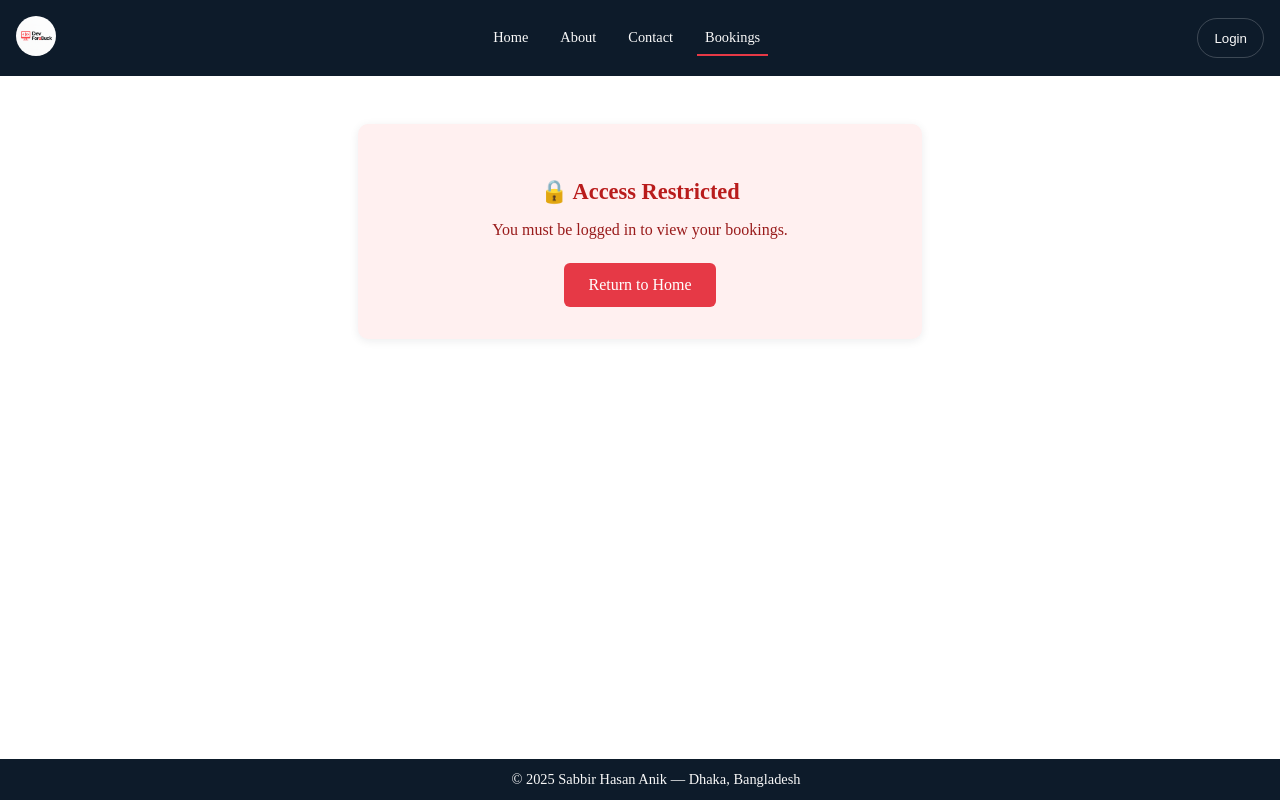
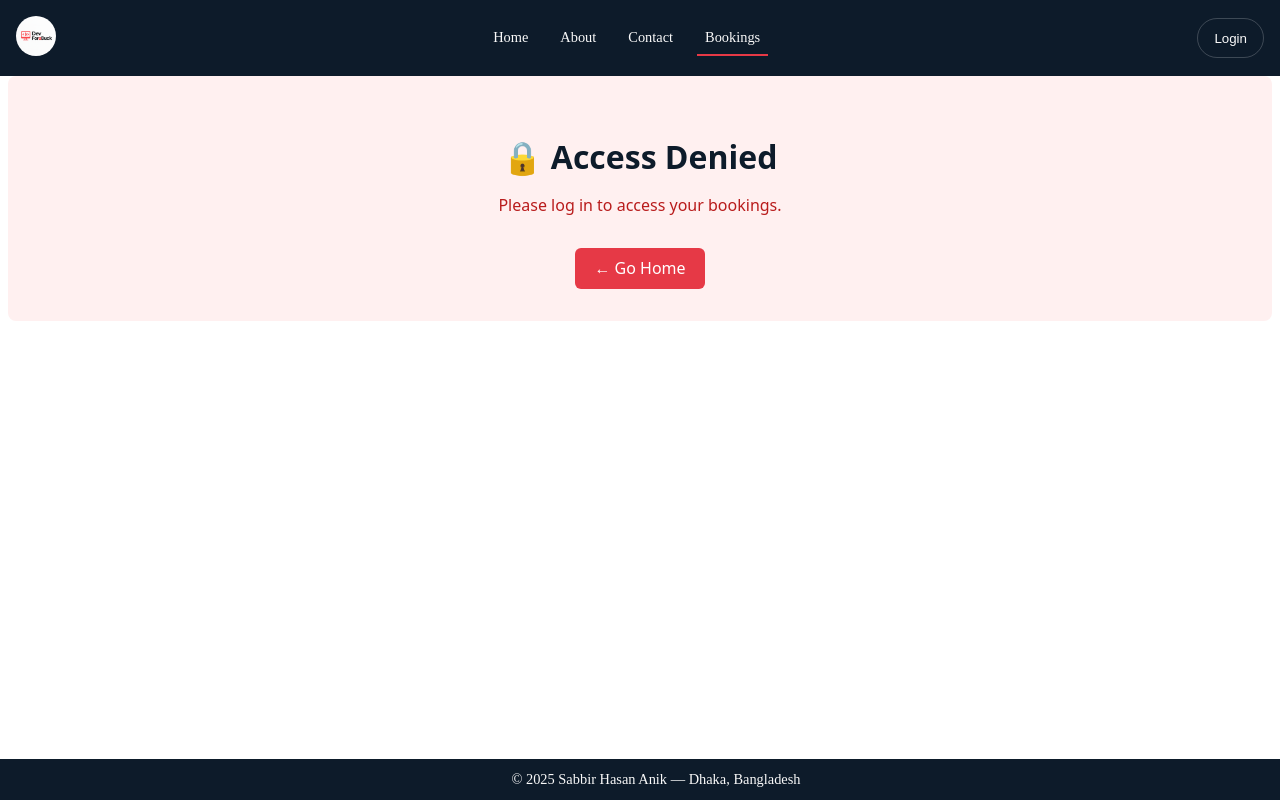
Before and after one commit to anik-ewu/devforabuck, an Angular app in the folder frontend/devforabuck-web/: page /bookings in a window 1280 px wide. Built offline with nearby package versions, Linux system fonts and the light colour scheme.

Commit message:
fix table design

```diff
--- a/frontend/devforabuck-web/src/app/pages/bookings/bookings.html
+++ b/frontend/devforabuck-web/src/app/pages/bookings/bookings.html
@@ -1,32 +1,28 @@
-<div *ngIf="notAllowed" class="auth-warning">
-  <h3>🔒 Access Restricted</h3>
-  <p>You must be logged in to view your bookings.</p>
-  <a routerLink="/" class="cta-btn">Return to Home</a>
-</div>
+<!-- Restricted Message -->
+<section class="restricted-view" *ngIf="notAllowed">
+  <h2>🔒 Access Denied</h2>
+  <p>Please log in to access your bookings.</p>
+  <a class="btn-primary" routerLink="/">← Go Home</a>
+</section>
 
+<!-- Bookings Section -->
+<section class="bookings" *ngIf="!notAllowed">
+  <header class="bookings-header">
+    <h1>📘 My Bookings</h1>
+    <div class="actions">
+      <button (click)="refreshBookings()">🔄 Refresh</button>
+      <button (click)="exportBookings()">📤 Export</button>
+    </div>
+  </header>
 
-<div class="bookings-container"  *ngIf="!notAllowed">
-  <div class="bookings-header">
-    <h1>Manage Bookings</h1>
-    <div class="booking-actions">
-      <button class="refresh-btn" (click)="refreshBookings()">
-        <span class="icon">🔄</span> Refresh
-      </button>
-      <button class="export-btn" (click)="exportBookings()">
-        <span class="icon">📤</span> Export
-      </button>
-    </div>
-  </div>
-
-  <div class="table-wrapper" *ngIf="bookings.length; else noBookings">
-    <table class="bookings-table">
+  <div *ngIf="bookings.length; else noData" class="table-container">
+    <table class="responsive-table">
       <thead>
         <tr>
           <th>Name</th>
           <th>Email</th>
           <th>Stack</th>
           <th>Experience</th>
-          <!-- <th>Session Type</th> -->
           <th>Slot Time</th>
           <th>Actions</th>
         </tr>
@@ -35,32 +31,31 @@
         <tr *ngFor="let booking of bookings">
           <td data-label="Name">{{ booking.name }}</td>
           <td data-label="Email">
-            <a href="mailto:{{ booking.email }}" class="email-link">{{ booking.email }}</a>
+            <a [href]="'mailto:' + booking.email">{{ booking.email }}</a>
           </td>
-          <td data-label="Stack" class="stack-tag">{{ booking.stack }}</td>
+          <td data-label="Stack">{{ booking.stack }}</td>
           <td data-label="Exp">{{ booking.experienceYears }} yrs</td>
-          <!-- <td data-label="Type">{{ booking.sessionType || 'CV Review' }}</td> -->
-          <td data-label="Time">{{ booking.slotTime | date: 'MMM d, y, h:mm a' }}</td>
-          <td data-label="Actions" class="actions">
-            <a [href]="booking.resumeUrl" target="_blank" class="action-btn view-resume" *ngIf="booking.resumeUrl">
-              <span class="icon">👁️</span> Resume
+          <td data-label="Time">{{ booking.slotTime | date:'MMM d, y, h:mm a' }}</td>
+          <td data-label="Actions">
+            <a *ngIf="booking.resumeUrl"
+               class="btn-secondary download-btn"
+               [href]="booking.resumeUrl"
+               download
+               target="_blank">
+              ⬇️
             </a>
-            <!-- TODO: add later -->
-            <!-- <button class="action-btn cancel" (click)="cancelBooking(booking.id)">
-              <span class="icon">❌</span> Cancel
-            </button> -->
           </td>
+
         </tr>
       </tbody>
     </table>
   </div>
 
-  <ng-template #noBookings>
+  <ng-template #noData>
     <div class="empty-state">
-      <div class="empty-icon">📅</div>
-      <h3>No Bookings Found</h3>
-      <p>You currently have no scheduled sessions.</p>
-      <a routerLink="/bookings/new" class="cta-btn">Create New Booking</a>
+      <h3>📅 No Bookings</h3>
+      <p>You haven't scheduled any sessions yet.</p>
+      <a class="btn-primary" routerLink="/bookings/new">➕ Book Now</a>
     </div>
   </ng-template>
-</div>
+</section>
--- a/frontend/devforabuck-web/src/app/pages/bookings/bookings.scss
+++ b/frontend/devforabuck-web/src/app/pages/bookings/bookings.scss
@@ -1,287 +1,148 @@
-.bookings-container {
+.bookings, .restricted-view {
   max-width: 1200px;
-  margin: 0 auto;
-  padding: 2rem 1.5rem;
+  margin: auto;
+  padding: 2rem 1rem;
   font-family: system-ui, sans-serif;
-  color: #0d1b2a;
 
-  .bookings-header {
-    display: flex;
-    justify-content: space-between;
-    align-items: center;
-    margin-bottom: 2rem;
-    flex-wrap: wrap;
-    gap: 1rem;
-
-    h1 {
-      font-size: 2rem;
-      font-weight: 700;
-      margin: 0;
-    }
+  h1, h2 {
+    font-size: 2rem;
+    color: #0d1b2a;
+    margin-bottom: 1rem;
   }
 
-  .booking-actions {
+  .actions {
     display: flex;
-    gap: 0.75rem;
+    gap: 1rem;
+    flex-wrap: wrap;
+    margin-bottom: 1.5rem;
 
     button {
-      display: flex;
-      align-items: center;
-      gap: 0.5rem;
-      padding: 0.6rem 1rem;
+      background: #f0f4f8;
+      border: none;
+      padding: 0.6rem 1.2rem;
       border-radius: 6px;
       font-weight: 500;
       cursor: pointer;
-      transition: all 0.2s;
-      border: none;
-      font-size: 0.9rem;
+      transition: 0.2s;
 
-      .icon {
-        font-size: 1rem;
+      &:hover {
+        background: #e2e8f0;
+      }
+    }
+    .download-btn {
+      background: #f0fdf4;
+      color: #065f46;
+
+      &:hover {
+        background: #dcfce7;
+      }
+    }
+
+  }
+
+  .table-container {
+    overflow-x: auto;
+    background: white;
+    border-radius: 10px;
+    box-shadow: 0 2px 8px rgba(0, 0, 0, 0.05);
+  }
+
+  .responsive-table {
+    width: 100%;
+    border-collapse: collapse;
+
+    th, td {
+      padding: 1rem;
+      font-size: 0.95rem;
+      text-align: left;
+      border-bottom: 1px solid #eee;
+    }
+
+    thead {
+      background: #0d1b2a;
+      color: white;
+    }
+
+    @media (max-width: 768px) {
+      thead {
+        display: none;
       }
 
-      &.refresh-btn {
-        background: #f0f4f8;
-        color: #0d1b2a;
-
-        &:hover {
-          background: #e1e8ed;
-        }
+      tr {
+        display: block;
+        margin-bottom: 1rem;
+        border: 1px solid #e2e8f0;
+        border-radius: 8px;
+        padding: 1rem;
       }
 
-      &.export-btn {
-        background: #e63946;
-        color: white;
-
-        &:hover {
-          background: #c1121f;
+      td {
+        display: flex;
+        justify-content: space-between;
+        padding: 0.5rem 0;
+        &::before {
+          content: attr(data-label);
+          font-weight: 600;
+          color: #64748b;
         }
       }
     }
   }
 
-  .table-wrapper {
-    overflow-x: auto;
-    border-radius: 10px;
-    box-shadow: 0 2px 10px rgba(13, 27, 42, 0.08);
-    background: white;
-    margin-bottom: 2rem;
+  .btn-primary, .btn-secondary {
+    display: inline-block;
+    padding: 0.6rem 1.2rem;
+    font-weight: 500;
+    border-radius: 6px;
+    text-decoration: none;
+    transition: 0.2s ease;
   }
 
-  .bookings-table {
-    width: 100%;
-    border-collapse: collapse;
-    min-width: 900px;
+  .btn-primary {
+    background: #e63946;
+    color: white;
 
-    thead {
-      background-color: #0d1b2a;
+    &:hover {
+      background: #c1121f;
+    }
+  }
 
-      th {
-        padding: 1rem 1.25rem;
-        text-align: left;
-        color: white;
-        font-weight: 500;
-        font-size: 0.9rem;
-      }
-    }
+  .btn-secondary {
+    background: #f0f4f8;
+    color: #0d1b2a;
 
-    tbody {
-      tr {
-        border-bottom: 1px solid #e1e8ed;
-
-        &:last-child {
-          border-bottom: none;
-        }
-
-        &:hover {
-          background-color: #f8fafc;
-        }
-
-        td {
-          padding: 1rem 1.25rem;
-          font-size: 0.9rem;
-
-          &.stack-tag {
-            background: #f0f4f8;
-            border-radius: 4px;
-            padding: 0.3rem 0.6rem;
-            display: inline-block;
-            font-weight: 500;
-          }
-
-          .email-link {
-            color: #e63946;
-            text-decoration: none;
-            font-weight: 500;
-
-            &:hover {
-              text-decoration: underline;
-            }
-          }
-        }
-
-        .actions {
-          display: flex;
-          gap: 0.5rem;
-          flex-wrap: wrap;
-
-          .action-btn {
-            display: flex;
-            align-items: center;
-            gap: 0.3rem;
-            padding: 0.4rem 0.8rem;
-            border-radius: 4px;
-            font-size: 0.85rem;
-            cursor: pointer;
-            transition: all 0.2s;
-            text-decoration: none;
-            border: none;
-
-            &.view-resume {
-              background: #f0f4f8;
-              color: #0d1b2a;
-
-              &:hover {
-                background: #e1e8ed;
-              }
-            }
-
-            &.cancel {
-              background: #fff0f0;
-              color: #e63946;
-
-              &:hover {
-                background: #ffe0e0;
-              }
-            }
-
-            .icon {
-              font-size: 0.9rem;
-            }
-          }
-        }
-      }
+    &:hover {
+      background: #e2e8f0;
     }
   }
 
   .empty-state {
     text-align: center;
     padding: 3rem;
-    background: white;
+    background: #f9fafb;
     border-radius: 10px;
-    box-shadow: 0 2px 10px rgba(13, 27, 42, 0.08);
-    max-width: 500px;
-    margin: 0 auto;
-
-    .empty-icon {
-      font-size: 3rem;
-      margin-bottom: 1rem;
-      opacity: 0.7;
-    }
+    margin-top: 2rem;
 
     h3 {
-      font-size: 1.5rem;
+      font-size: 1.4rem;
       margin-bottom: 0.5rem;
-      color: #0d1b2a;
     }
 
     p {
+      margin-bottom: 1.2rem;
       color: #64748b;
-      margin-bottom: 1.5rem;
-    }
-
-    .cta-btn {
-      display: inline-block;
-      background: #e63946;
-      color: white;
-      padding: 0.8rem 1.5rem;
-      border-radius: 6px;
-      text-decoration: none;
-      font-weight: 500;
-      transition: all 0.2s;
-
-      &:hover {
-        background: #c1121f;
-        transform: translateY(-1px);
-      }
     }
   }
 }
 
-/* Responsive table */
-@media (max-width: 768px) {
-  .bookings-table {
-    thead {
-      display: none;
-    }
+.restricted-view {
+  background: #fff0f0;
+  color: #b91c1c;
+  border-radius: 8px;
+  padding: 2rem;
+  text-align: center;
 
-    tbody tr {
-      display: block;
-      padding: 1rem;
-      margin-bottom: 1rem;
-      border: 1px solid #e1e8ed;
-      border-radius: 8px;
-
-      td {
-        display: flex;
-        justify-content: space-between;
-        align-items: center;
-        padding: 0.5rem 0;
-        border: none;
-        font-size: 0.95rem;
-
-        &::before {
-          content: attr(data-label);
-          font-weight: 600;
-          color: #64748b;
-          margin-right: 1rem;
-        }
-
-        &.actions {
-          justify-content: flex-end;
-          padding-top: 1rem;
-          border-top: 1px dashed #e1e8ed;
-        }
-      }
-    }
+  .btn-primary {
+    margin-top: 1rem;
   }
 }
-
-.auth-warning {
-  text-align: center;
-  background: #fff0f0;
-  color: #b91c1c;
-  padding: 2rem;
-  margin: 3rem auto;
-  border-radius: 10px;
-  box-shadow: 0 2px 10px rgba(13, 27, 42, 0.08);
-  max-width: 500px;
-
-  h3 {
-    font-size: 1.4rem;
-    font-weight: 600;
-    margin-bottom: 0.5rem;
-  }
-
-  p {
-    color: #991b1b;
-    font-size: 1rem;
-    margin-bottom: 1.5rem;
-  }
-
-  .cta-btn {
-    display: inline-block;
-    background: #e63946;
-    color: white;
-    padding: 0.8rem 1.5rem;
-    border-radius: 6px;
-    text-decoration: none;
-    font-weight: 500;
-    transition: all 0.2s ease;
-
-    &:hover {
-      background: #c1121f;
-      transform: translateY(-1px);
-    }
-  }
-}
```
